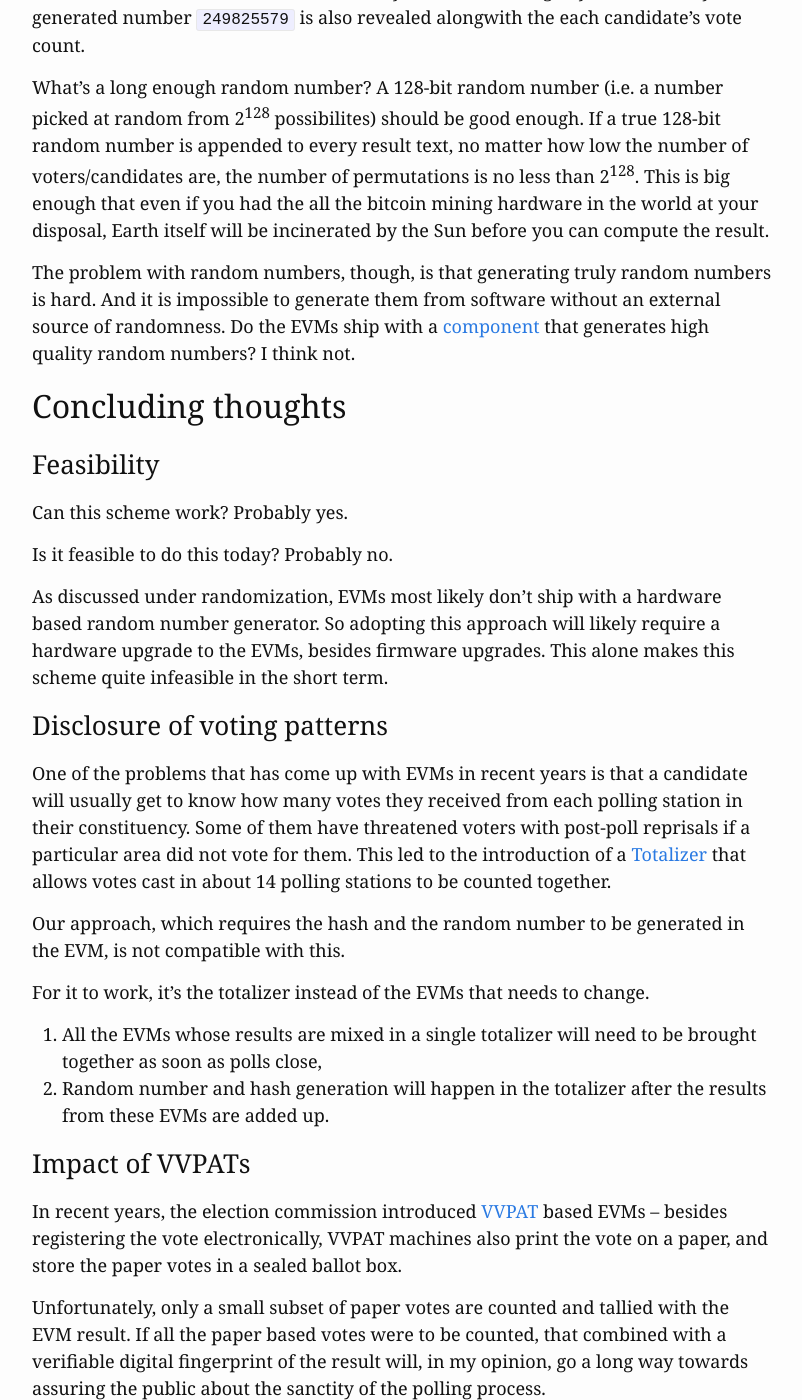
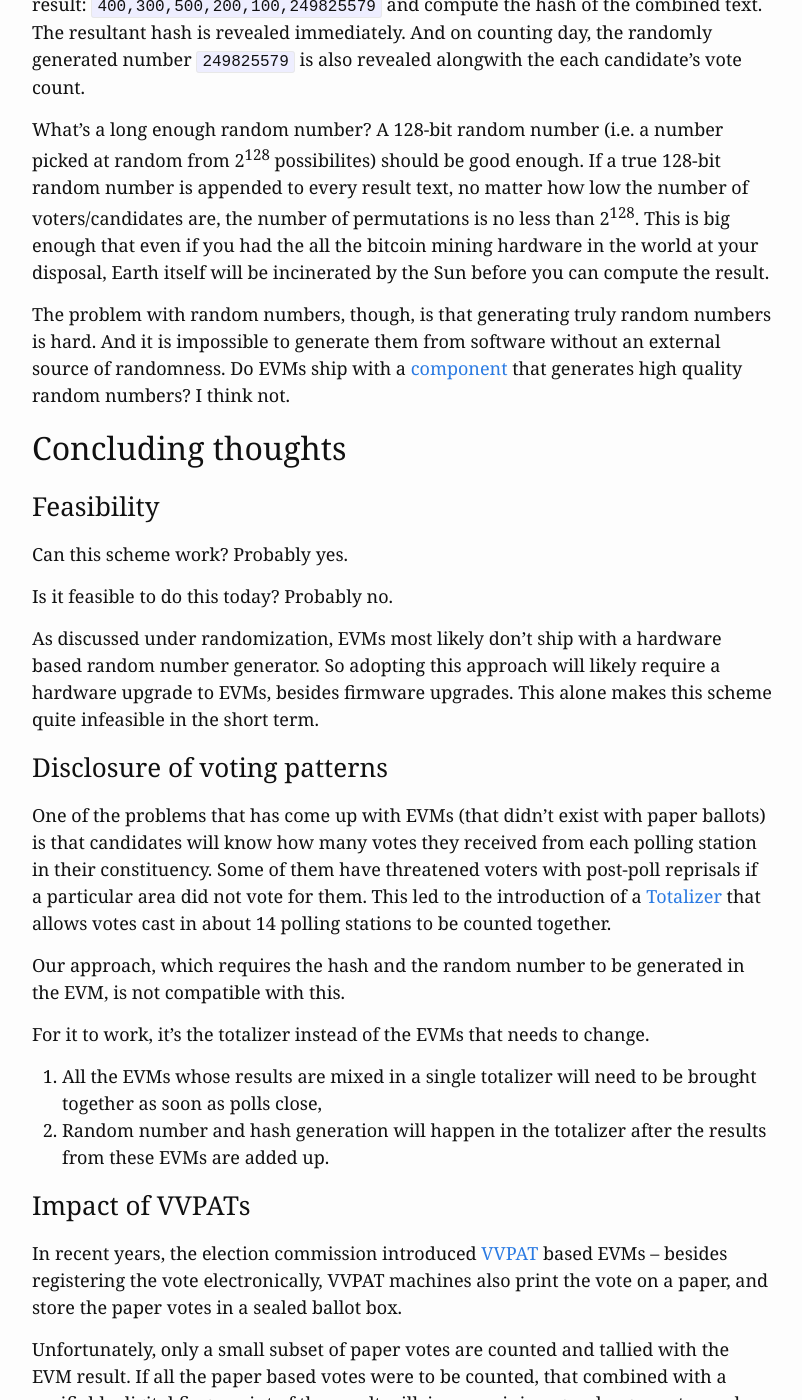
Before and after one commit to lisperin/lisperin.github.io, a Jekyll site: the page built from _posts/2019-05-24-cryptography-election-results.md, in a window 1280 px wide and 1400 px high, scrolled down 4982 px. Shown: the whole window, without its empty margins (238-1040 px from the left). Built offline with Jekyll 4.4.1, drawn with Linux system fonts in a browser that asks for light colours; some of the changed text lies outside the part shown.

Commit message:
More updates

```diff
--- a/_posts/2019-05-24-cryptography-election-results.md
+++ b/_posts/2019-05-24-cryptography-election-results.md
@@ -222,7 +224,7 @@ by the Sun before you can compute the result.
 
 The problem with random numbers, though, is that generating truly random numbers
 is hard. And it is impossible to generate them from software without an external
-source of randomness. Do the EVMs ship with a
+source of randomness. Do EVMs ship with a
 [component](https://en.wikipedia.org/wiki/Hardware_random_number_generator) that
 generates high quality random numbers? I think not.
 
@@ -236,13 +238,13 @@ Is it feasible to do this today? Probably no.
 
 As discussed under randomization, EVMs most likely don't ship with a hardware
 based random number generator. So adopting this approach will likely require a
-hardware upgrade to the EVMs, besides firmware upgrades. This alone makes this
+hardware upgrade to EVMs, besides firmware upgrades. This alone makes this
 scheme quite infeasible in the short term.
 
 ### Disclosure of voting patterns
 
-One of the problems that has come up with EVMs in recent years is that a
-candidate will usually get to know how many votes they received from each
+One of the problems that has come up with EVMs (that didn't exist with paper
+ballots) is that candidates will know how many votes they received from each
 polling station in their constituency. Some of them have threatened voters with
 post-poll reprisals if a particular area did not vote for them. This led to the
 introduction of a [Totalizer](https://en.wikipedia.org/wiki/Totaliser) that
```
Also changed, not shown: other parts of _posts/2019-05-24-cryptography-election-results.md (+8 -6 lines).
